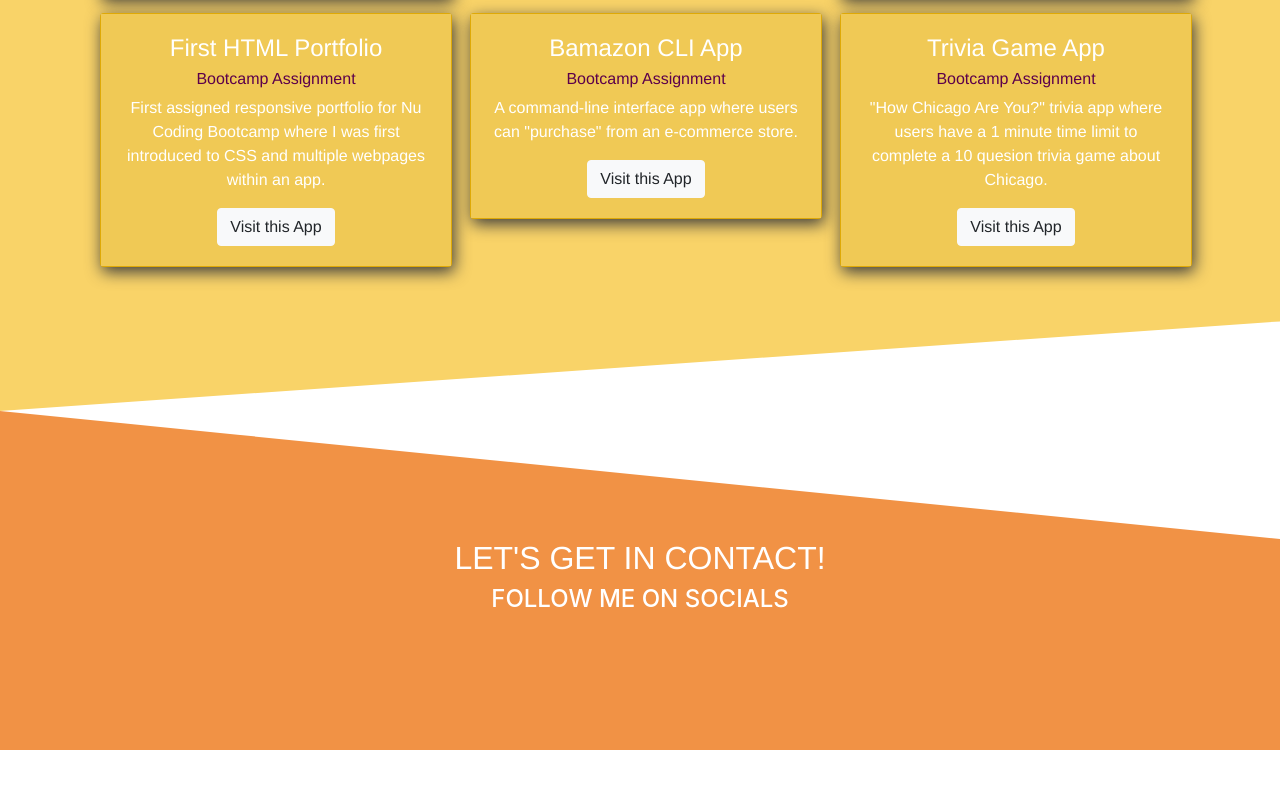
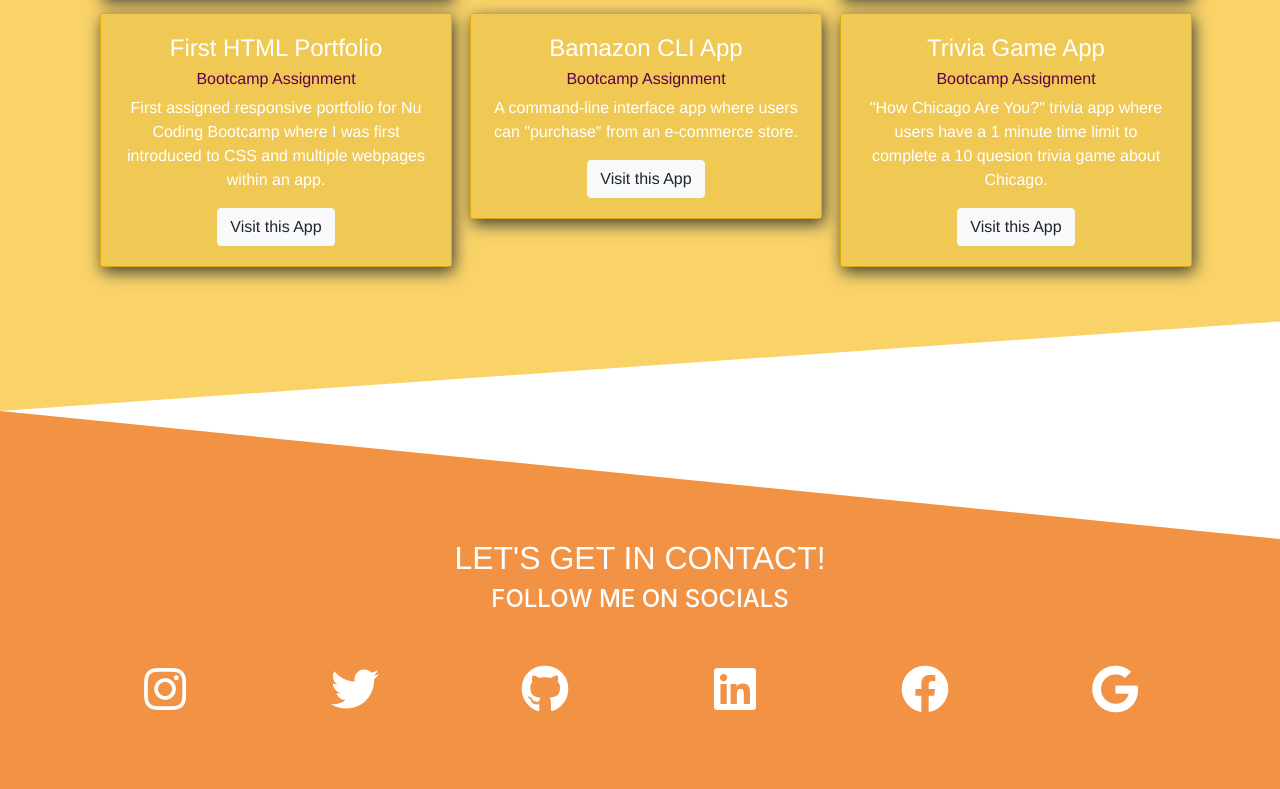
Before and after one commit to estevansta/personal-html-template, a plain HTML site: page index.html in a window 1280 px wide. Shown: the part 3630-4419 px from the top of the page. Before the commit the page ends 4380 px from the top, so only its background shows below. Drawn offline with nearby package versions, Linux system fonts and the light colour scheme.

Commit message:
fonts corrected; footer corrected and CSS fixed

```diff
--- a/index.html
+++ b/index.html
@@ -300,24 +300,23 @@
                 </div>
                 <br>
                 <div class="row">
-                    <div class="col-lg-2">
-                        <i class="fa fa-instagram fa-1x" aria-hidden="true"></i>
-
+                    <div class="col-lg-2 fa-3x">
+                        <a href="https://www.instagram.com/estevansta"><i class="fab fa-instagram"></i></a>
                     </div>
-                    <div class="col-lg-2">
-                        <i class="fa fa-twitter fa-1x" aria-hidden="true"></i>
+                    <div class="col-lg-2 fa-3x">
+                        <a href="https://www.twitter.com/estevansta"><i class="fab fa-twitter"></i></a>
                     </div>
-                    <div class="col-lg-2">
-                        <i class="fa fa-github fa-1x" aria-hidden="true"></i>
+                    <div class="col-lg-2 fa-3x">
+                        <a href="https://github.com/estevansta"><i class="fab fa-github"></i></a>
                     </div>
-                    <div class="col-lg-2">
-                        <i class="fa fa-linkedin fa-1x" aria-hidden="true"></i>
+                    <div class="col-lg-2 fa-3x">
+                        <a href="https://www.linkedin.com/in/estevan-cruz-1a9969117/"><i class="fab fa-linkedin"></i></a>
                     </div>
-                    <div class="col-lg-2">
-                        <i class="fa fa-facebook fa-1x" aria-hidden="true"></i>
+                    <div class="col-lg-2 fa-3x">
+                        <a href="https://www.facebook.com/estevansta"><i class="fab fa-facebook"></i></a>
                     </div>
-                    <div class="col-lg-2">
-                        <i class="fa fa-google fa-1x" aria-hidden="true"></i>
+                    <div class="col-lg-2 fa-3x">
+                        <a href="mailto:cruz@therrb.co"><i class="fab fa-google"></i></a>
                     </div>
                 </div>
             </div>
@@ -325,9 +324,8 @@
             <br>
             <br>
         </section>
-    </div>
-</footer>
-
+        </div>
+    </footer>
     <!-- <svg width="100%" viewBox="0 0 10 1"><polygon stroke="none" stroke-width="0" fill="#f19245" points="0,0 0 ,0 ,0,0"></polygon></svg> -->
 
 </body>
```
